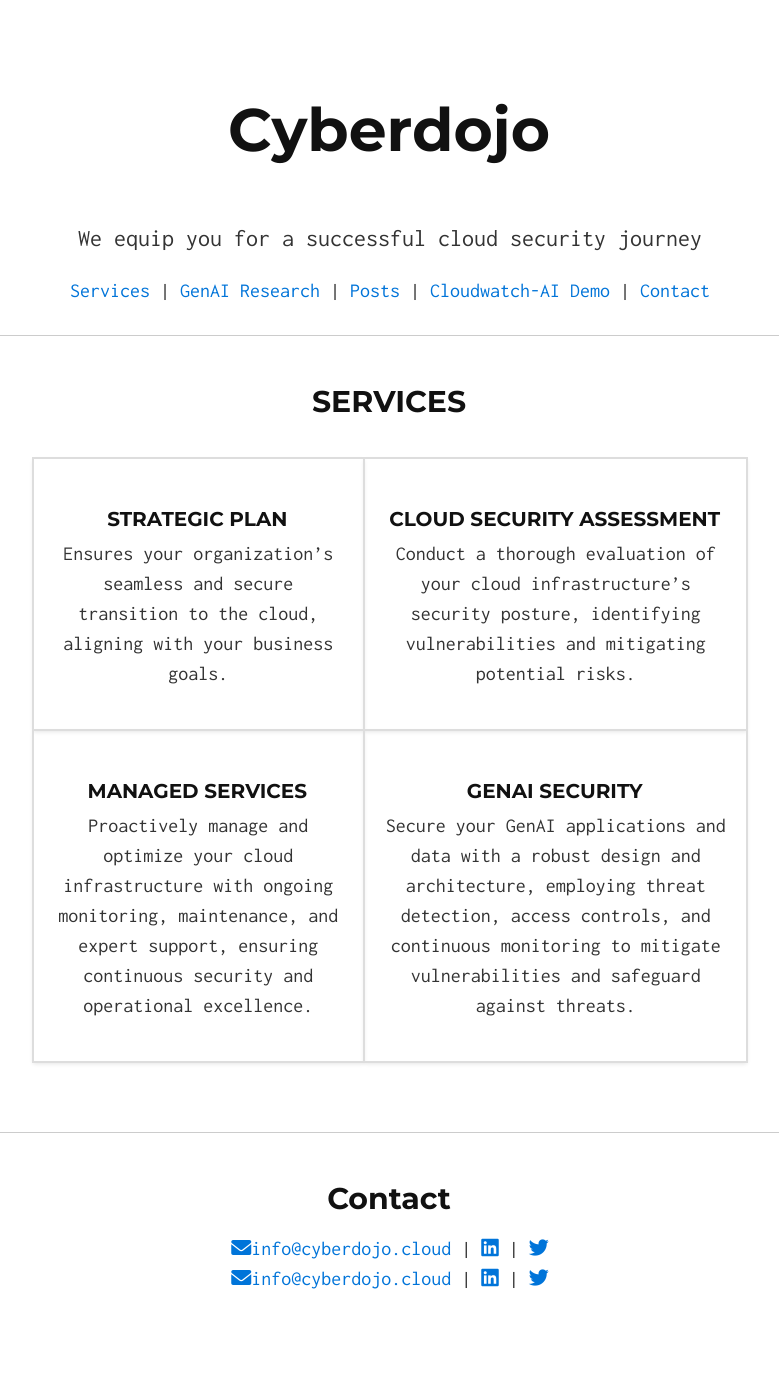
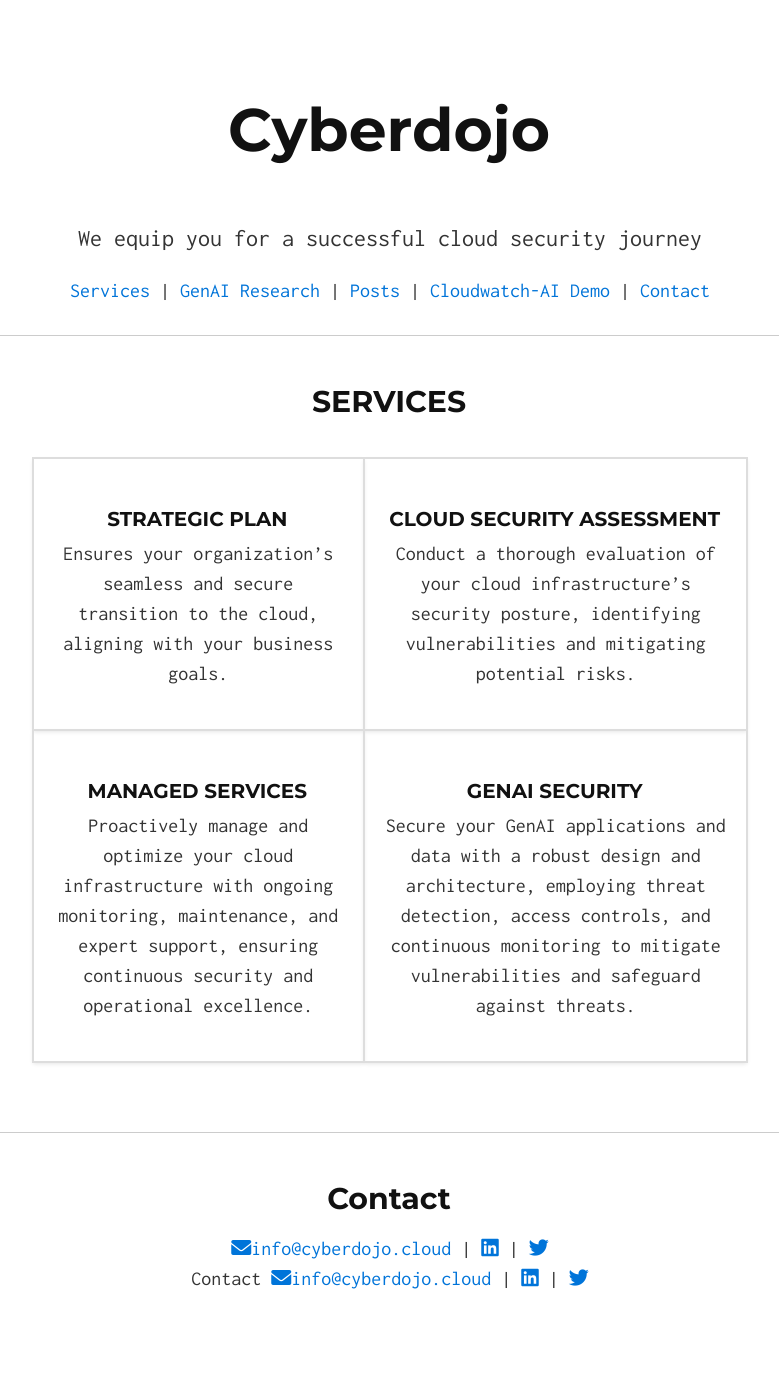
Before and after one commit to Ahmed-AG/cyberdojo-page, a Jekyll site: the page built from index.md, in a window 1280 px wide. Shown: the whole page, without its empty margins (250-1029 px from the left). Built offline with Jekyll 4.4.1, drawn with Linux system fonts in a browser that asks for light colours.

Commit message:
update site

```diff
--- a/_includes/contact.html
+++ b/_includes/contact.html
@@ -1,4 +1,5 @@
 <center>
+<a id="contact"></a>Contact
 <a href="mailto:info@cyberdojo.cloud" target="_blank"><i class="fas fa-envelope"></i>info@cyberdojo.cloud</a> |
 <A href="https://www.linkedin.com/in/ahmedabugharbia/" target="_blank"> <i class="fab fa-linkedin"></i></A> |
 <A href="https://twitter.com/aagsec" target="_blank"> <i class="fab fa-twitter"></i></A>
```
